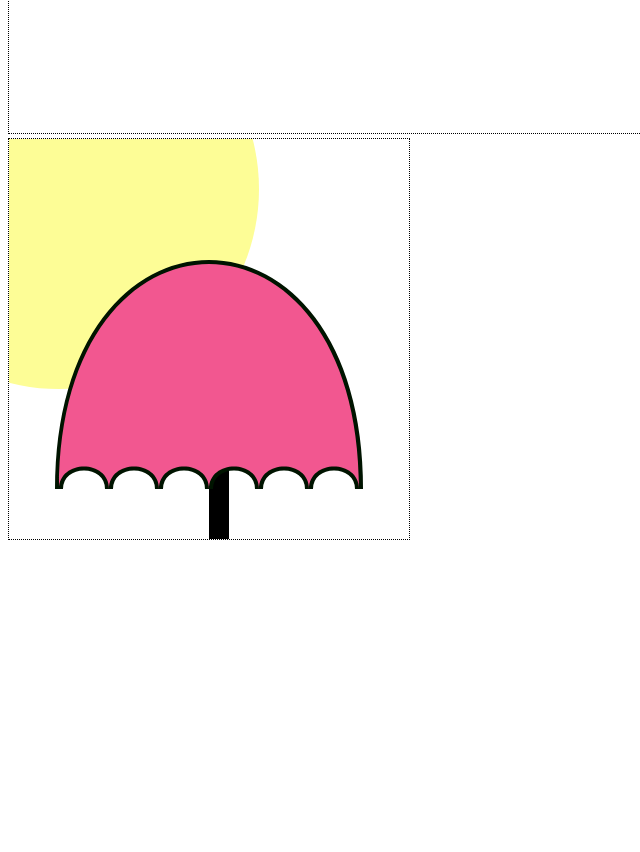
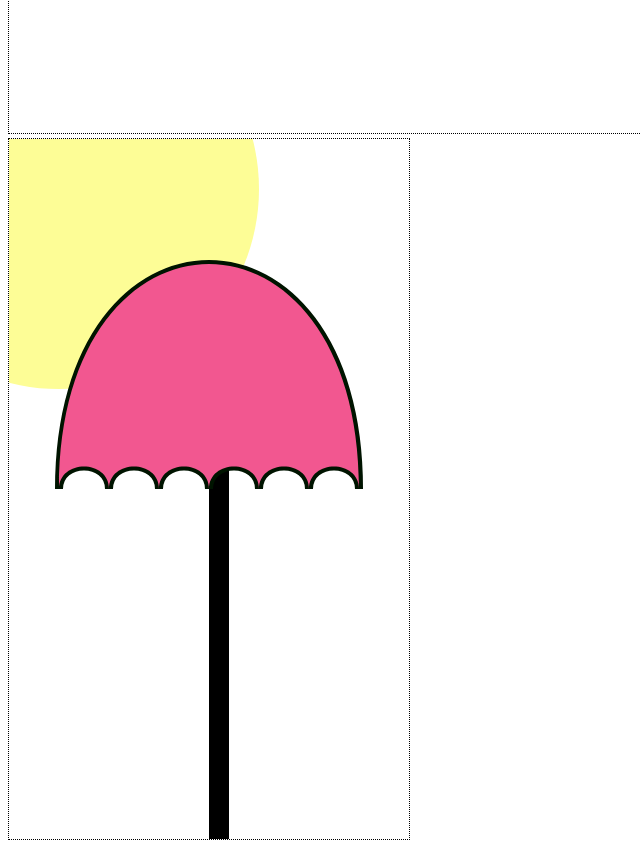
Before and after one commit to emosa/WIA, a plain HTML site: page Morales_Santiago_Elimarie_Homework1/index.html in a window 1280 px wide. Shown: the part 2760-3612 px from the top of the page, without its empty margins (0-640 px from the left). Before the commit the page ends 3312 px from the top, so only its background shows below. Drawn offline with Linux system fonts and the light colour scheme.

Commit message:
part 7
final

```diff
--- a/Morales_Santiago_Elimarie_Homework1/index.html
+++ b/Morales_Santiago_Elimarie_Homework1/index.html
@@ -19,7 +19,7 @@
         <canvas id="PART4" width="400" height="400"></canvas>
         <canvas id="PART5" width="400" height="400"></canvas>
         <canvas id="PART6" width="3300" height="2000"></canvas>
-        <canvas id="PART7" width="400" height="400"></canvas>
+        <canvas id="PART7" width="400" height="700"></canvas>
 
     </div>
 
```
